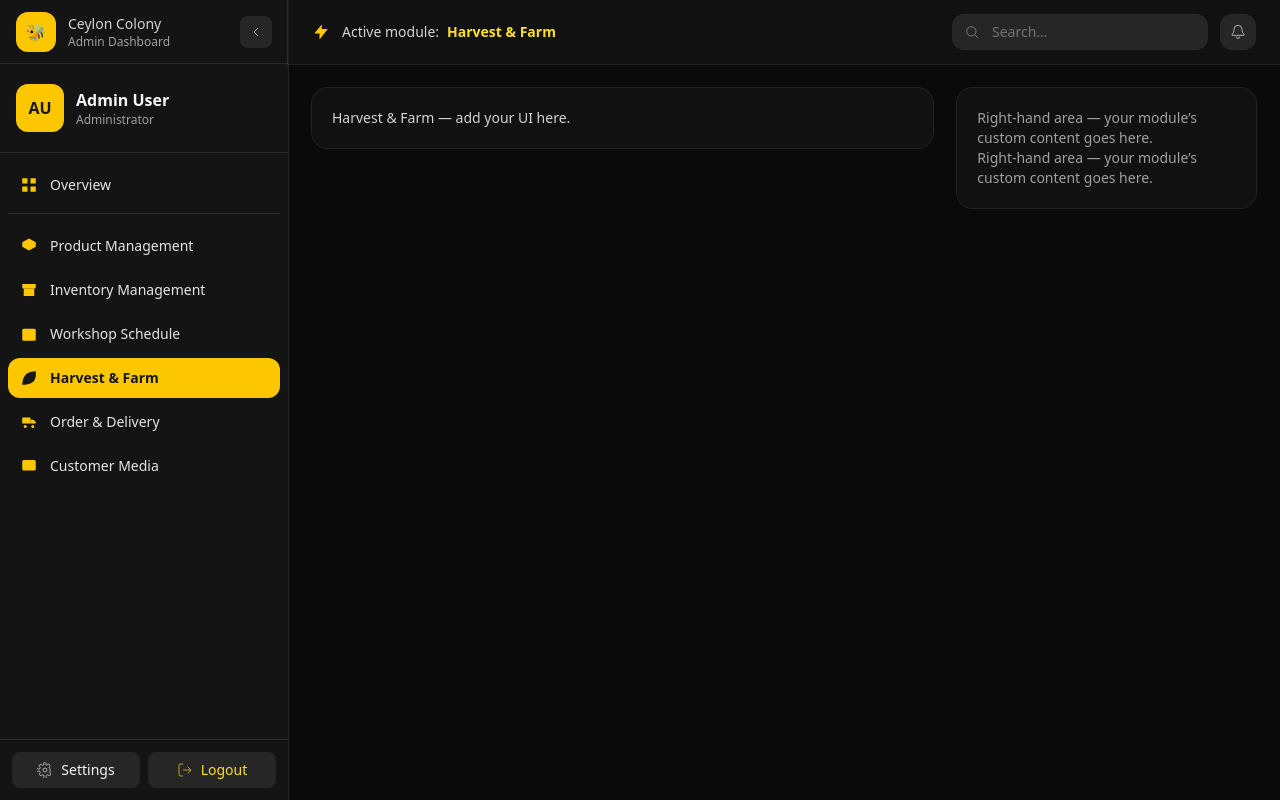
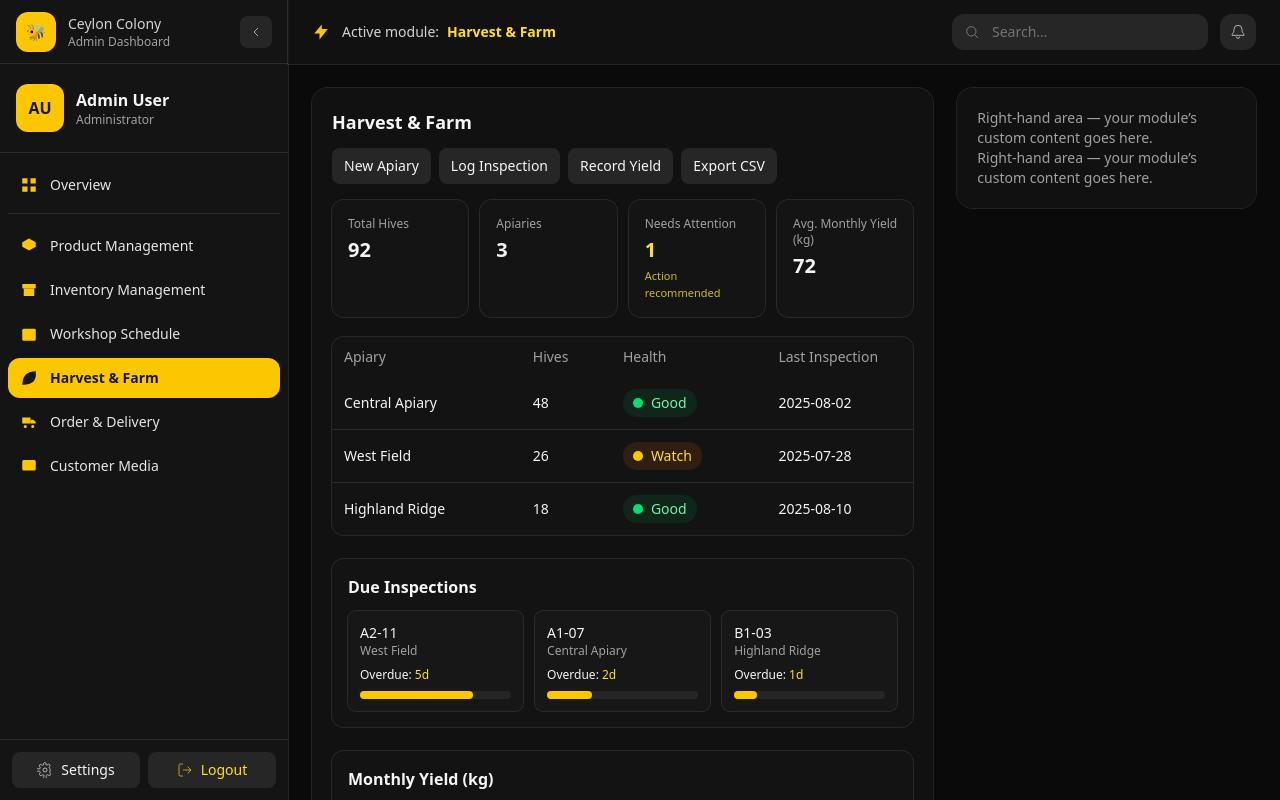
Before and after one commit to Chanux605-hub/Ceylon-Colony, a React (Vite) app in the folder Frontend/UI/: page /admin/harvest in a window 1280 px wide. Built offline with nearby package versions, Linux system fonts and the light colour scheme; sample sign-in values are in the browser's storage.

Commit message:
update 01

```diff
--- a/Frontend/UI/src/App.jsx
+++ b/Frontend/UI/src/App.jsx
@@ -13,11 +13,8 @@ import OrderDeliveryManagement from "./Components/admin/modules/OrderDeliveryMan
 import WorkshopScheduleManagement from "./Components/admin/modules/WorkshopScheduleManagement.jsx";
 import CustomerMediaManagement from "./Components/admin/modules/CustomerMediaManagement.jsx";
 import OverviewPage from "./Components/admin/modules/OverviewPage.jsx";
+import HarvestFarmManagement from "./Components/admin/modules/HarvestFarmManagement.jsx";
 
-// If Harvest page doesn't exist yet, keep this stub:
-const HarvestFarmManagement = () => (
-  <div className="text-sm text-neutral-300">Harvest &amp; Farm — add your UI here.</div>
-);
 
 // --- Simple auth helpers ---
 const isAuthed = () => !!localStorage.getItem("token");
@@ -56,6 +53,7 @@ export default function App() {
           <Route path="harvest"   element={<HarvestFarmManagement />} />
           <Route path="orders"    element={<OrderDeliveryManagement />} />
           <Route path="media"     element={<CustomerMediaManagement />} />
+          <Route path="harvest" element={<HarvestFarmManagement />} />
         </Route>
 
         {/* Root & fallback */}
--- /dev/null
+++ b/Frontend/UI/src/Components/admin/modules/HarvestFarmManagement.jsx
@@ -0,0 +1,136 @@
+import React from "react";
+
+export default function HarvestFarmManagement() {
+  // Replace mock data with your API later
+  const apiaries = [
+    { id: "A1", name: "Central Apiary", hives: 48, health: "Good", lastInspection: "2025-08-02" },
+    { id: "A2", name: "West Field",     hives: 26, health: "Watch", lastInspection: "2025-07-28" },
+    { id: "B1", name: "Highland Ridge", hives: 18, health: "Good", lastInspection: "2025-08-10" },
+  ];
+
+  const dueInspections = [
+    { hiveId: "A2-11", apiary: "West Field", daysOverdue: 5 },
+    { hiveId: "A1-07", apiary: "Central Apiary", daysOverdue: 2 },
+    { hiveId: "B1-03", apiary: "Highland Ridge", daysOverdue: 1 },
+  ];
+
+  const monthlyYield = [
+    { month: "Mar", kg: 60 },
+    { month: "Apr", kg: 72 },
+    { month: "May", kg: 68 },
+    { month: "Jun", kg: 75 },
+    { month: "Jul", kg: 81 },
+    { month: "Aug", kg: 77 },
+  ];
+
+  const totalHives = apiaries.reduce((sum, a) => sum + a.hives, 0);
+  const lowHealth = apiaries.filter(a => a.health !== "Good").length;
+  const avgYield = Math.round(monthlyYield.reduce((s, r) => s + r.kg, 0) / monthlyYield.length);
+
+  return (
+    <div>
+      <h2 className="text-lg font-semibold mb-3">Harvest &amp; Farm</h2>
+
+      {/* Quick actions */}
+      <div className="mb-4 flex flex-wrap gap-2">
+        <button className="rounded-lg bg-neutral-800 hover:bg-neutral-700 text-sm px-3 py-2">New Apiary</button>
+        <button className="rounded-lg bg-neutral-800 hover:bg-neutral-700 text-sm px-3 py-2">Log Inspection</button>
+        <button className="rounded-lg bg-neutral-800 hover:bg-neutral-700 text-sm px-3 py-2">Record Yield</button>
+        <button className="rounded-lg bg-neutral-800 hover:bg-neutral-700 text-sm px-3 py-2">Export CSV</button>
+      </div>
+
+      {/* KPI cards */}
+      <div className="grid grid-cols-2 md:grid-cols-4 gap-3 mb-5">
+        <Kpi title="Total Hives" value={totalHives} />
+        <Kpi title="Apiaries" value={apiaries.length} />
+        <Kpi title="Needs Attention" value={lowHealth} alert />
+        <Kpi title="Avg. Monthly Yield (kg)" value={avgYield} />
+      </div>
+
+      {/* Content blocks */}
+      <div className="grid gap-6">
+        {/* Apiaries table */}
+        <section className="rounded-xl bg-neutral-900/60 ring-1 ring-white/10 overflow-x-auto">
+          <table className="min-w-[720px] w-full text-sm">
+            <thead className="text-neutral-400">
+              <tr>
+                <th className="text-left font-medium px-3 py-2.5">Apiary</th>
+                <th className="text-left font-medium px-3 py-2.5">Hives</th>
+                <th className="text-left font-medium px-3 py-2.5">Health</th>
+                <th className="text-left font-medium px-3 py-2.5">Last Inspection</th>
+                <th className="text-left font-medium px-3 py-2.5">Action</th>
+              </tr>
+            </thead>
+            <tbody className="divide-y divide-white/10">
+              {apiaries.map((a) => (
+                <tr key={a.id}>
+                  <td className="px-3 py-3">{a.name}</td>
+                  <td className="px-3 py-3">{a.hives}</td>
+                  <td className="px-3 py-3">
+                    <span className={`inline-flex items-center gap-2 rounded-full px-2.5 py-1
+                      ${a.health === "Good" ? "bg-green-900/30 text-green-300" : "bg-yellow-900/30 text-yellow-300"}`}>
+                      <span className={`h-2.5 w-2.5 rounded-full
+                        ${a.health === "Good" ? "bg-green-400" : "bg-yellow-400"}`} />
+                      <span>{a.health}</span>
+                    </span>
+                  </td>
+                  <td className="px-3 py-3">{a.lastInspection}</td>
+                  <td className="px-3 py-3">
+                    <button className="text-yellow-400 hover:text-yellow-300">View</button>
+                  </td>
+                </tr>
+              ))}
+            </tbody>
+          </table>
+        </section>
+
+        {/* Hives due for inspection */}
+        <section className="rounded-xl bg-neutral-900/60 ring-1 ring-white/10 p-4">
+          <h3 className="text-base font-semibold mb-3">Due Inspections</h3>
+          <div className="grid md:grid-cols-3 gap-3">
+            {dueInspections.map((h) => (
+              <div key={h.hiveId} className="rounded-lg bg-neutral-900 ring-1 ring-white/10 p-3">
+                <div className="text-sm font-medium">{h.hiveId}</div>
+                <div className="text-xs text-neutral-400">{h.apiary}</div>
+                <div className="mt-2 text-xs">
+                  Overdue: <span className="text-yellow-300">{h.daysOverdue}d</span>
+                </div>
+                <div className="mt-2 h-2 bg-neutral-800 rounded">
+                  <div className="h-2 bg-yellow-400 rounded" style={{ width: `${Math.min(100, h.daysOverdue * 15)}%` }} />
+                </div>
+              </div>
+            ))}
+          </div>
+        </section>
+
+        {/* Monthly yield (mini bars) */}
+        <section className="rounded-xl bg-neutral-900/60 ring-1 ring-white/10 p-4">
+          <h3 className="text-base font-semibold mb-3">Monthly Yield (kg)</h3>
+          <div className="grid gap-2">
+            {monthlyYield.map((r) => (
+              <div key={r.month}>
+                <div className="flex justify-between text-[11px] text-neutral-400">
+                  <span>{r.month}</span>
+                  <span>{r.kg} kg</span>
+                </div>
+                <div className="h-2 bg-neutral-800 rounded">
+                  <div className="h-2 bg-yellow-400 rounded" style={{ width: `${(r.kg / 100) * 100}%` }} />
+                </div>
+              </div>
+            ))}
+          </div>
+        </section>
+      </div>
+    </div>
+  );
+}
+
+function Kpi({ title, value, alert }) {
+  return (
+    <div className="rounded-xl bg-neutral-900/60 ring-1 ring-white/10 p-4">
+      <div className="text-xs text-neutral-400">{title}</div>
+      <div className={`mt-1 text-xl font-semibold ${alert ? "text-yellow-300" : ""}`}>{value}</div>
+      {alert && <div className="mt-1 text-[11px] text-yellow-300/80">Action recommended</div>}
+    </div>
+  );
+}
--- a/Frontend/UI/src/Components/admin/modules/WorkshopScheduleManagement.jsx
+++ b/Frontend/UI/src/Components/admin/modules/WorkshopScheduleManagement.jsx
@@ -1,11 +1,62 @@
 import React from "react";
 
 export default function WorkshopScheduleManagement() {
+  // replace mocked data with your API later
+  const upcoming = [
+    { id: "WKP-001", title: "Beekeeping 101", date: "2025-09-05", seats: 30, filled: 24, trainer: "Amal" },
+    { id: "WKP-002", title: "Harvest Techniques", date: "2025-09-12", seats: 25, filled: 21, trainer: "Kavindi" },
+    { id: "WKP-003", title: "Quality & Safety", date: "2025-09-19", seats: 20, filled: 16, trainer: "Ruwan" },
+  ];
+
   return (
     <div>
-      <h2 className="text-lg font-semibold mb-3">Workshops</h2>
-      <div className="p-4 rounded-xl bg-neutral-900/60 ring-1 ring-white/10">
-        Placeholder: sessions, trainers, seats, materials.
+      <h2 className="text-lg font-semibold mb-3">Workshop Schedule</h2>
+
+      {/* Quick actions */}
+      <div className="mb-4 flex flex-wrap gap-2">
+        <button className="rounded-lg bg-neutral-800 hover:bg-neutral-700 text-sm px-3 py-2">Create workshop</button>
+        <button className="rounded-lg bg-neutral-800 hover:bg-neutral-700 text-sm px-3 py-2">Export</button>
+        <button className="rounded-lg bg-neutral-800 hover:bg-neutral-700 text-sm px-3 py-2">Templates</button>
+      </div>
+
+      {/* List */}
+      <div className="rounded-xl bg-neutral-900/60 ring-1 ring-white/10 overflow-x-auto">
+        <table className="min-w-[680px] w-full text-sm">
+          <thead className="text-neutral-400">
+            <tr>
+              <th className="text-left font-medium px-3 py-2.5">#</th>
+              <th className="text-left font-medium px-3 py-2.5">Title</th>
+              <th className="text-left font-medium px-3 py-2.5">Date</th>
+              <th className="text-left font-medium px-3 py-2.5">Trainer</th>
+              <th className="text-left font-medium px-3 py-2.5">Fill</th>
+              <th className="text-left font-medium px-3 py-2.5">Actions</th>
+            </tr>
+          </thead>
+          <tbody className="divide-y divide-white/10">
+            {upcoming.map((w, i) => {
+              const pct = Math.round((w.filled / w.seats) * 100);
+              return (
+                <tr key={w.id}>
+                  <td className="px-3 py-3">{i + 1}</td>
+                  <td className="px-3 py-3">{w.title}</td>
+                  <td className="px-3 py-3">{w.date}</td>
+                  <td className="px-3 py-3">{w.trainer}</td>
+                  <td className="px-3 py-3">
+                    <div className="flex items-center gap-2">
+                      <div className="h-2 w-32 bg-neutral-800 rounded">
+                        <div className="h-2 bg-yellow-400 rounded" style={{ width: `${pct}%` }} />
+                      </div>
+                      <span className="text-neutral-400">{w.filled}/{w.seats}</span>
+                    </div>
+                  </td>
+                  <td className="px-3 py-3">
+                    <button className="text-yellow-400 hover:text-yellow-300">Edit</button>
+                  </td>
+                </tr>
+              );
+            })}
+          </tbody>
+        </table>
       </div>
     </div>
   );
```
